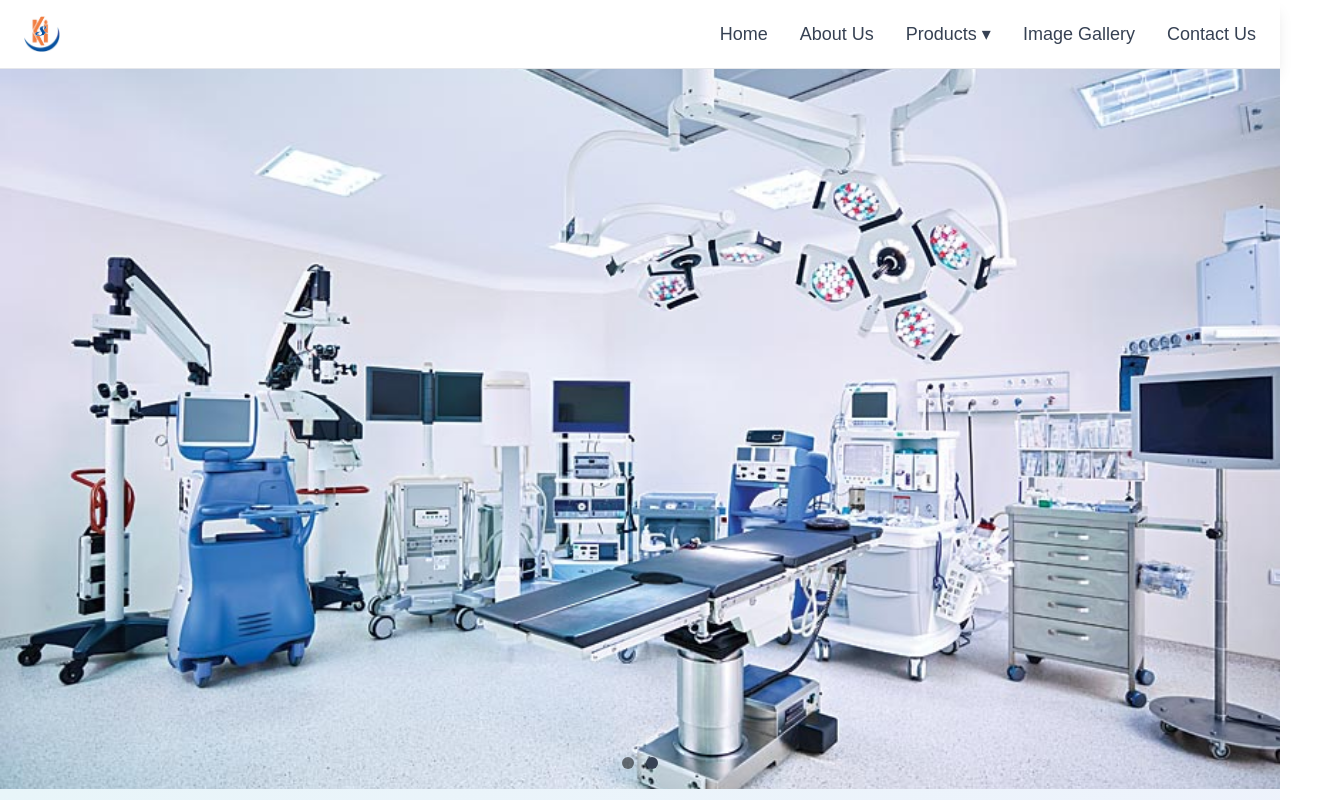
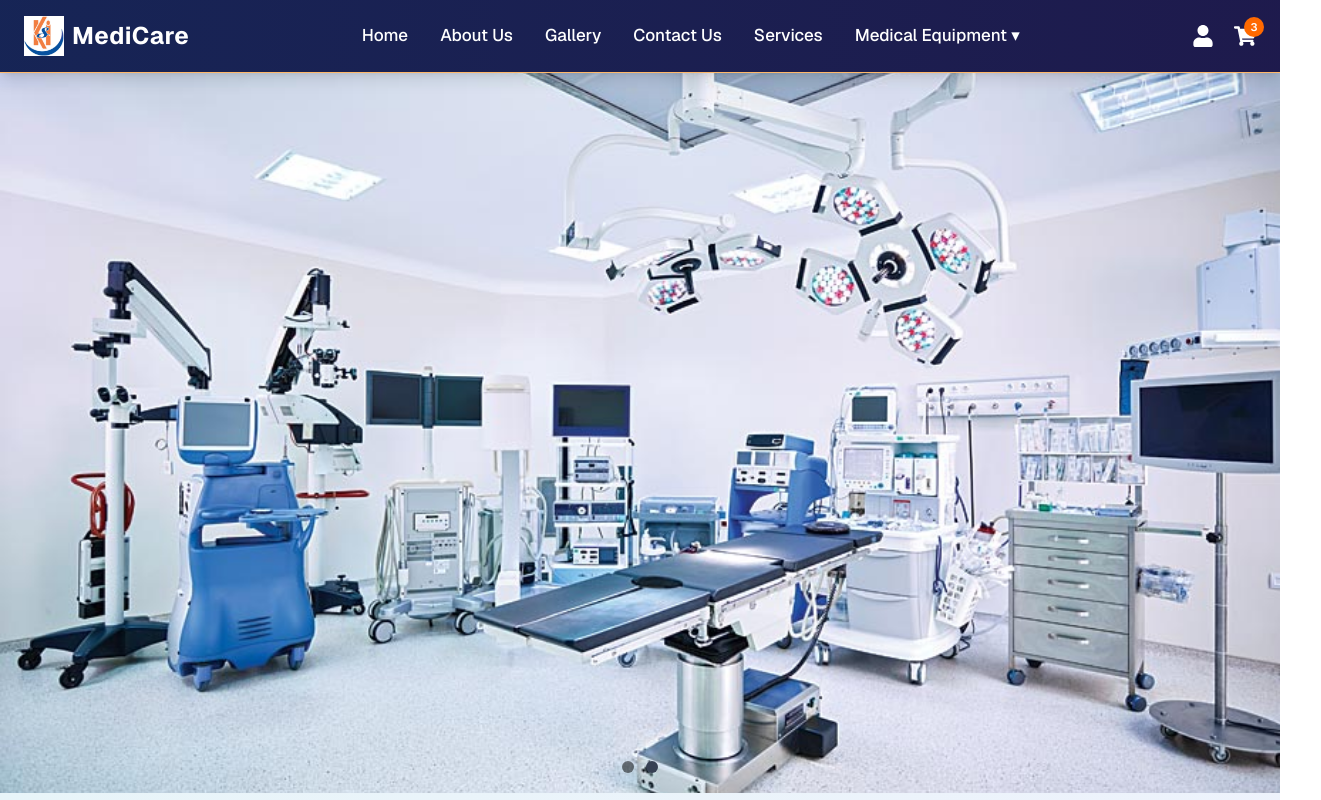
Before and after one commit to RoshanPanthi11/WebshopFrontend, a Next.js app: page / in a window 1280 px wide. Shown: the top 800 px of the page, 1321 px wide, since content can reach past the window. Built offline with nearby package versions, Linux system fonts and the light colour scheme.

Commit message:
add productpage

```diff
--- a/components/Navbar.js
+++ b/components/Navbar.js
@@ -2,86 +2,88 @@
 
 import Link from 'next/link';
 import Image from 'next/image';
+import { FaUser, FaShoppingCart } from 'react-icons/fa';
 
 export default function Navbar() {
   return (
-    <nav className="shadow-lg border-b border-gray-200">
+    <nav className="bg-gradient-to-r from-blue-950 to-indigo-950 shadow-lg border-b border-orange-300 font-sans z-50 relative">
       <div className="max-w-7xl mx-auto px-6 py-4 flex items-center justify-between">
         {/* Logo */}
         <Link href="/" className="flex items-center space-x-2">
-          <Image
-            src="/logo.png"
-            alt="Logo"
-            width={36}  // Adjust width
-            height={36} // Adjust height
-            className="object-contain"  // Ensure proper scaling and aspect ratio
-          />
+          <Image src="/logo.png" alt="Logo" width={40} height={40} className="object-contain" />
+          <span className="text-2xl font-bold text-white tracking-wide">MediCare</span>
         </Link>
 
-        {/* Nav Items */}
-        <div className="flex items-center space-x-8">
+        {/* Navigation Links */}
+        <div className="flex items-center space-x-8 relative">
+          {[{ href: '/', label: 'Home' }, { href: '/about', label: 'About Us' }, { href: '/gallery', label: 'Gallery' }, { href: '/contact', label: 'Contact Us' }, { href: '/services', label: 'Services' }].map(
+            ({ href, label }) => (
               <Link
-            href="/"
-            className="text-lg font-medium text-gray-700 hover:text-[#7c3aed] transition-all duration-300 font-inter relative group"
+                key={href}
+                href={href}
+                className="relative text-white text-[17px] font-medium transition-all duration-300 hover:text-[#ff7e5f] group" // Adjust hover color
               >
-            Home
-            <span className="absolute left-0 -bottom-1 w-0 h-0.5 bg-[#7c3aed] transition-all duration-300 group-hover:w-full"></span>
+                {label}
+                <span className="absolute left-0 -bottom-1 w-0 h-[2px] bg-[#ff7e5f] transition-all duration-300 group-hover:w-full rounded" />
               </Link>
+            )
+          )}
 
-          <Link
-            href="/about"
-            className="text-lg font-medium text-gray-700 hover:text-[#7c3aed] transition-all duration-300 font-inter relative group"
-          >
-            About Us
-            <span className="absolute left-0 -bottom-1 w-0 h-0.5 bg-[#7c3aed] transition-all duration-300 group-hover:w-full"></span>
-          </Link>
-
-          {/* Products Dropdown */}
+          {/* Medical Equipment Dropdown */}
           <div className="relative group">
-            <span className="text-lg font-medium text-gray-700 cursor-pointer hover:text-[#7c3aed] transition-all duration-300 font-inter">
-              Products ▾
+            <span className="cursor-pointer text-white text-[17px] font-medium transition-all duration-300 hover:text-[#ff7e5f] group"> {/* Adjust hover color */}
+              Medical Equipment ▾
             </span>
 
-            {/* First-level dropdown */}
-            <div className="absolute left-0 mt-2 w-56 bg-gradient-to-br from-[#f3f0ff] to-[#e8f5f9] border rounded-md shadow-lg opacity-0 invisible group-hover:opacity-100 group-hover:visible transition-opacity duration-200 z-50">
-              <div className="relative group/item">
-                <div className="px-5 py-3 text-gray-800 hover:bg-[#7c3aed] hover:text-white cursor-pointer font-medium transition-all duration-300">
-                  Parent 1
+            <div className="absolute top-12 right-0 w-[90vw] max-w-[620px] bg-white/90 backdrop-blur-md border border-orange-200 rounded-xl shadow-2xl p-6 grid grid-cols-1 sm:grid-cols-2 gap-6 opacity-0 invisible group-hover:opacity-100 group-hover:visible scale-95 group-hover:scale-100 transition-all duration-300 ease-in-out z-50">
+              {[{
+                label: 'Diagnostic Tools',
+                items: [
+                  { label: 'Stethoscope', href: '/products/stethoscope' },
+                  { label: 'Thermometer', href: '/products/thermometer' },
+                  { label: 'BP Monitor', href: '/products/bp-monitor' },
+                ],
+              },
+              {
+                label: 'Supportive Equipment',
+                items: [
+                  { label: 'Wheelchair', href: '/products/wheelchair' },
+                  { label: 'Crutches', href: '/products/crutches' },
+                  { label: 'Hospital Bed', href: '/products/hospital-bed' },
+                ],
+              }].map(({ label, items }, idx) => (
+                <div key={idx}>
+                  <div className="mb-3 text-orange-600 font-semibold text-[15px] border-b border-orange-200 pb-1">{label}</div>
+                  <ul className="space-y-2">
+                    {items.map((item, i) => (
+                      <li key={i}>
+                        <Link
+                          href={item.href}
+                          className="block text-gray-700 px-4 py-2 rounded-lg transition duration-300 ease-in-out hover:bg-[#ff7e5f] hover:text-white hover:shadow-md" // Hover color updated
+                        >
+                          {item.label}
+                        </Link>
+                      </li>
+                    ))}
+                  </ul>
                 </div>
-
-                <div className="absolute left-full top-0 w-48 bg-gradient-to-br from-[#f3f0ff] to-[#e8f5f9] border rounded-md shadow-lg opacity-0 invisible group-hover/item:opacity-100 group-hover/item:visible transition-opacity duration-300 z-50">
-                  <div className="px-5 py-3 text-gray-700 hover:bg-[#7c3aed] hover:text-white cursor-pointer font-medium transition-all duration-300">Child 1.1</div>
-                  <div className="px-5 py-3 text-gray-700 hover:bg-[#7c3aed] hover:text-white cursor-pointer font-medium transition-all duration-300">Child 1.2</div>
-                </div>
-              </div>
-
-              <div className="relative group/item">
-                <div className="px-5 py-3 text-gray-800 hover:bg-[#7c3aed] hover:text-white cursor-pointer font-medium transition-all duration-300">
-                  Parent 2
-                </div>
-
-                <div className="absolute left-full top-0 w-48 bg-gradient-to-br from-[#f3f0ff] to-[#e8f5f9] border rounded-md shadow-lg opacity-0 invisible group-hover/item:opacity-100 group-hover/item:visible transition-opacity duration-300 z-50">
-                  <div className="px-5 py-3 text-gray-700 hover:bg-[#7c3aed] hover:text-white cursor-pointer font-medium transition-all duration-300">Child 2.1</div>
-                  <div className="px-5 py-3 text-gray-700 hover:bg-[#7c3aed] hover:text-white cursor-pointer font-medium transition-all duration-300">Child 2.2</div>
-                </div>
+              ))}
             </div>
           </div>
         </div>
 
-          <Link
-            href="/gallery"
-            className="text-lg font-medium text-gray-700 hover:text-[#7c3aed] transition-all duration-300 font-inter relative group"
-          >
-            Image Gallery
-            <span className="absolute left-0 -bottom-1 w-0 h-0.5 bg-[#7c3aed] transition-all duration-300 group-hover:w-full"></span>
+        {/* Profile & Cart Icons */}
+        <div className="flex items-center space-x-5">
+          <Link href="/profile" className="text-white hover:text-[#ff7e5f] transition duration-300 cursor-pointer"> {/* Hover color updated */}
+            <FaUser className="text-[22px]" />
           </Link>
 
-          <Link
-            href="/contact"
-            className="text-lg font-medium text-gray-700 hover:text-[#7c3aed] transition-all duration-300 font-inter relative group"
-          >
-            Contact Us
-            <span className="absolute left-0 -bottom-1 w-0 h-0.5 bg-[#7c3aed] transition-all duration-300 group-hover:w-full"></span>
+          {/* Cart Icon with Badge */}
+          <Link href="/cart" className="relative">
+            <FaShoppingCart className="text-[22px] text-white hover:text-[#ff7e5f] transition duration-300 cursor-pointer" /> {/* Hover color updated */}
+            <span className="absolute -top-2 -right-2 bg-orange-500 text-white text-[11px] rounded-full w-5 h-5 flex items-center justify-center font-semibold">
+              3
+            </span>
           </Link>
         </div>
       </div>
--- a/public/Product.json
+++ b/public/Product.json
@@ -46,7 +46,7 @@
     },
     {
       "id": 6,
-      "image": "/images/medical-product6.jpg",
+      "image": "/images/medical-product6.jpeg",
       "title": "Surgical Scissors",
       "description": "Precision surgical scissors for medical procedures.",
       "category": "Medical Equipment",
```
Also changed, not shown: public/images/medical-product5.jpg (added), public/images/medical-product6.jpeg (added). Lines whose indentation alone changed are shown as unchanged.
